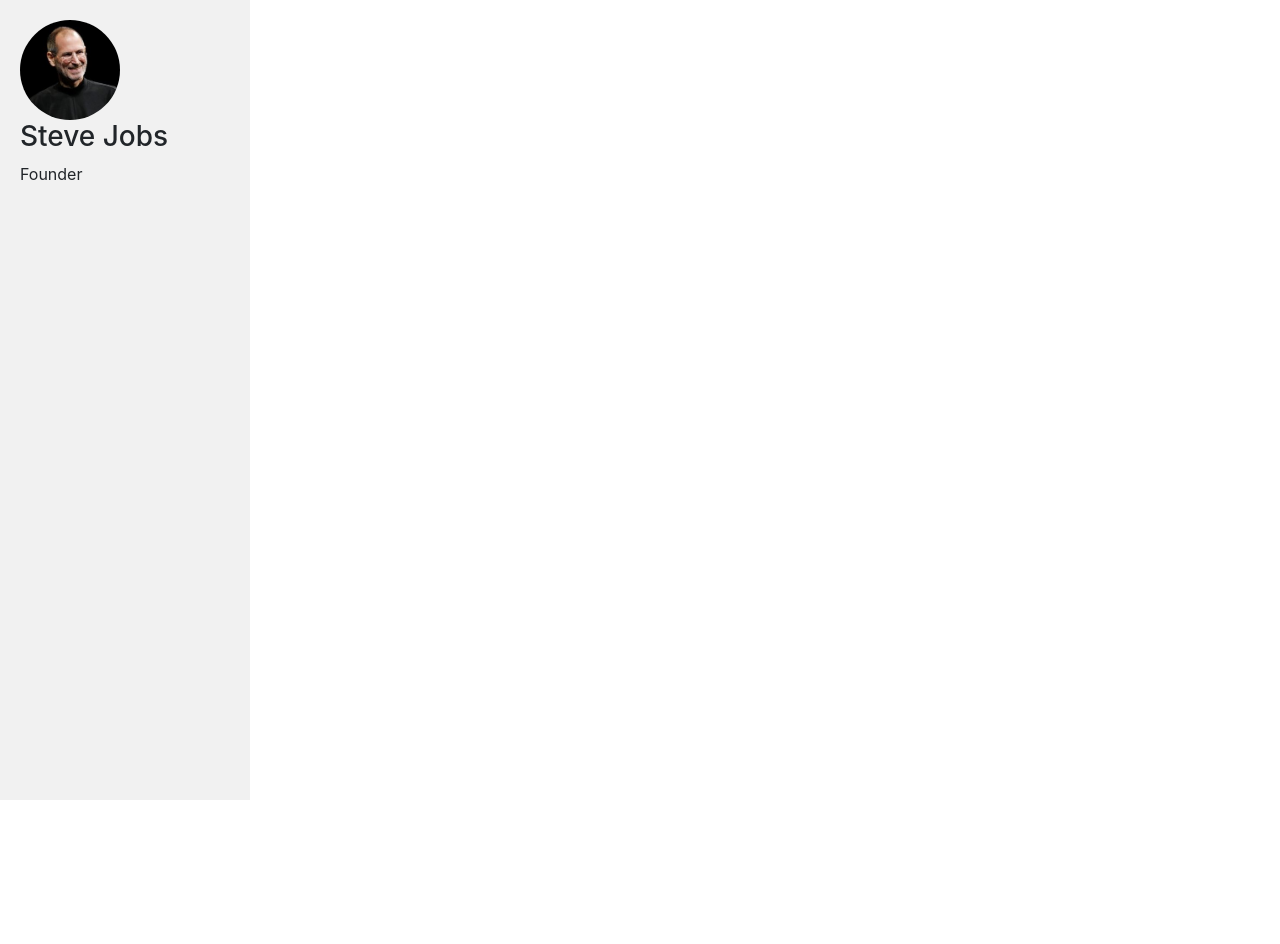
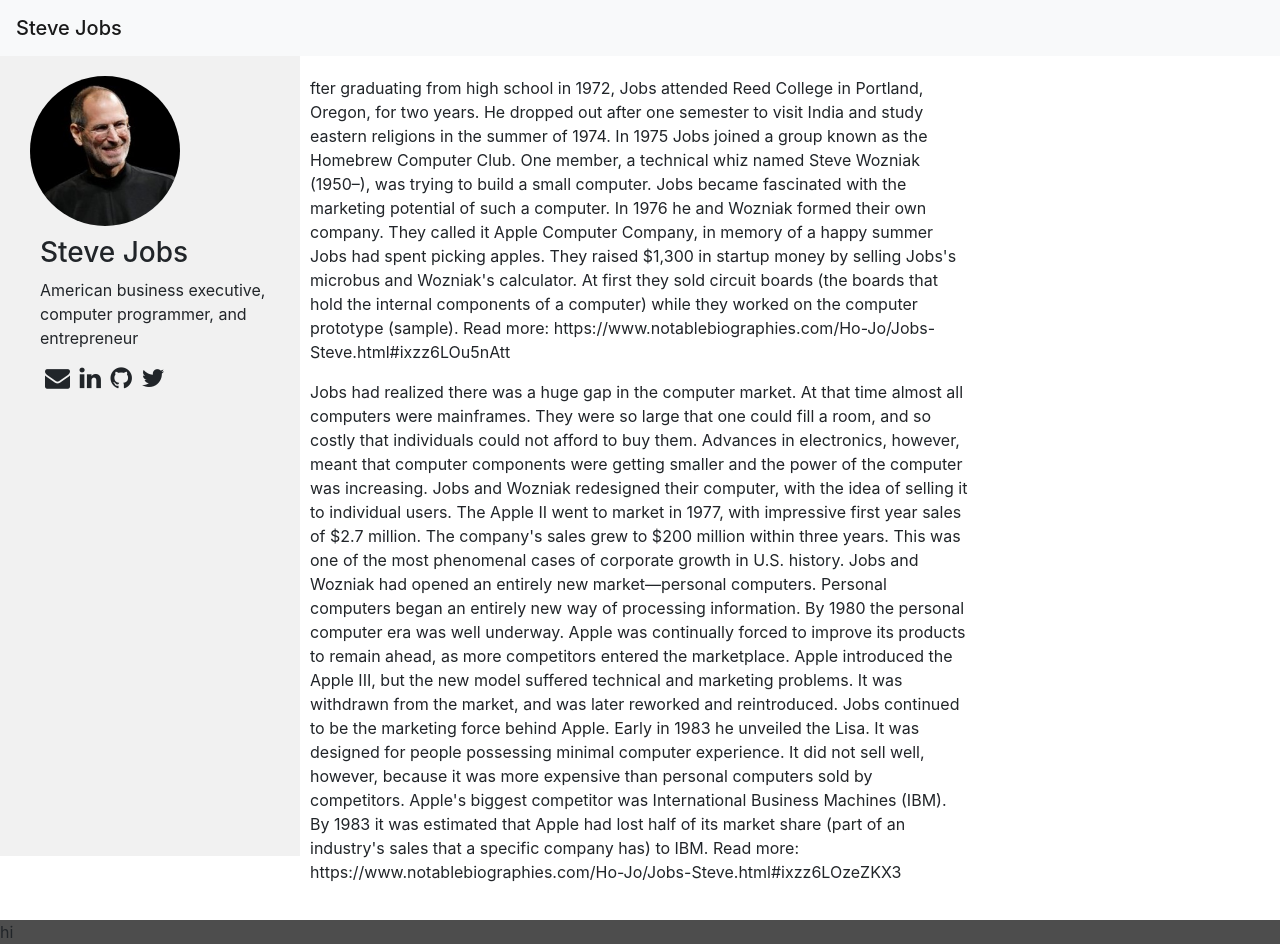
Before and after one commit to rutikwankhade/minimal-portfolio, a plain HTML site: page index.html in a window 1280 px wide. Before the commit the page ends 800 px from the top, so only its background shows below. Drawn offline with nearby package versions, Linux system fonts and the light colour scheme.

Commit message:
added fontawesome and content

```diff
--- a/index.html
+++ b/index.html
@@ -3,19 +3,57 @@
 <head>
     <meta charset="UTF-8">
     <meta name="viewport" content="width=device-width, initial-scale=1.0">
+    <link rel="stylesheet" href="https://stackpath.bootstrapcdn.com/bootstrap/4.4.1/css/bootstrap.min.css" integrity="sha384-Vkoo8x4CGsO3+Hhxv8T/Q5PaXtkKtu6ug5TOeNV6gBiFeWPGFN9MuhOf23Q9Ifjh" crossorigin="anonymous">
+    <link rel="stylesheet" href="https://cdnjs.cloudflare.com/ajax/libs/font-awesome/4.7.0/css/font-awesome.min.css">
     <link rel="stylesheet" href="style.css">
-    <link rel="stylesheet" href="https://stackpath.bootstrapcdn.com/bootstrap/4.4.1/css/bootstrap.min.css" integrity="sha384-Vkoo8x4CGsO3+Hhxv8T/Q5PaXtkKtu6ug5TOeNV6gBiFeWPGFN9MuhOf23Q9Ifjh" crossorigin="anonymous">
 
     <title>Minimal Portfolio</title>
 </head>
-<body><div class="sidebar">
+<body>
+    <nav class="navbar navbar-light bg-light sticky-top">
+        <a class="navbar-brand mb-0 h1" href="#">Steve Jobs</a>
+      </nav>
+
+      <div>
+    <div class="sidebar">
+    <div class="intro">
+
     <img src="profile.jpg" class="profile">
-    <div class="intro">
-        <h3>Steve Jobs</h3>
-        <p>Founder</p>
+     <div class="about">
+    <h3>Steve Jobs</h3>
 
+    <p>American business executive, computer programmer, and entrepreneur</p>
+    <i class="fa fa-envelope" aria-hidden="true"></i>
+    <i class="fa fa-linkedin" aria-hidden="true"></i>
+    <i class="fa fa-github" aria-hidden="true"></i>
+    <i class="fa fa-twitter" aria-hidden="true"></i>
+
+
+</div>
     </div>
 </div>
+<div class="content">
+<p>fter graduating from high school in 1972, Jobs attended Reed College in Portland, Oregon, for two years. He dropped out after one semester to visit India and study eastern religions in the summer of 1974. In 1975 Jobs joined a group known as the Homebrew Computer Club. One member, a technical whiz named Steve Wozniak (1950–), was trying to build a small computer. Jobs became fascinated with the marketing potential of such a computer. In 1976 he and Wozniak formed their own company. They called it Apple Computer Company, in memory of a happy summer Jobs had spent picking apples. They raised $1,300 in startup money by selling Jobs's microbus and Wozniak's calculator. At first they sold circuit boards (the boards that hold the internal components of a computer) while they worked on the computer prototype (sample).
 
-</body>
+
+
+        Read more: https://www.notablebiographies.com/Ho-Jo/Jobs-Steve.html#ixzz6LOu5nAtt</p>
+<p>Jobs had realized there was a huge gap in the computer market. At that time almost all computers were mainframes. They were so large that one could fill a room, and so costly that individuals could not afford to buy them. Advances in electronics, however, meant that computer components were getting smaller and the power of the computer was increasing.
+
+    Jobs and Wozniak redesigned their computer, with the idea of selling it to individual users. The Apple II went to market in 1977, with impressive first year sales of $2.7 million. The company's sales grew to $200 million within three years. This was one of the most phenomenal cases of corporate growth in U.S. history. Jobs and Wozniak had opened an entirely new market—personal computers. Personal computers began an entirely new way of processing information.
+
+    By 1980 the personal computer era was well underway. Apple was continually forced to improve its products to remain ahead, as more competitors entered the marketplace. Apple introduced the Apple III, but the new model suffered technical and marketing problems. It was withdrawn from the market, and was later reworked and reintroduced.
+
+    Jobs continued to be the marketing force behind Apple. Early in 1983 he unveiled the Lisa. It was designed for people possessing minimal computer experience. It did not sell well, however, because it was more expensive than personal computers sold by competitors. Apple's biggest competitor was International Business Machines (IBM). By 1983 it was estimated that Apple had lost half of its market share (part of an industry's sales that a specific company has) to IBM.
+
+
+
+    Read more: https://www.notablebiographies.com/Ho-Jo/Jobs-Steve.html#ixzz6LOzeZKX3</p>
+</div>
+</div>
+
+<div class="page-footer">
+    hi
+</div>
+    </body>
 </html>
--- a/style.css
+++ b/style.css
@@ -1,27 +1,43 @@
 .container{margin:auto;}
-.profile{height:100px;
-width:100px;
-border-radius:50px;}
+.profile{height:150px;
+width:150px;
+border-radius:75px;
+}
 
 .sidebar {
     margin: 0;
     padding: 0;
-    width: 250px;
+    width: 300px;
     background-color: #f1f1f1;
     position: fixed;
     height: 100%;
     overflow: auto;
     padding:20px;
+  padding-left:30px;
   }
 .intro{display:flex;
 flex-direction: column;}
 
+.about{margin:10px;
+}
+.content{max-width:700px;
+padding:20px;
 
+margin:auto;}
+.fa{font-size: 25px;
+margin-left:5px;}
 
-
+.page-footer{background-color: #4d4d4d;}
   @media screen and (max-width: 700px) {
     .sidebar {
       width: 100%;
       height: auto;
       position: relative;
+
     }
+  .intro{flex-direction: row;}
+  .profile{width:100px;
+  height:100px;
+border-radius:50px;
+margin:auto;}
+  }
```
